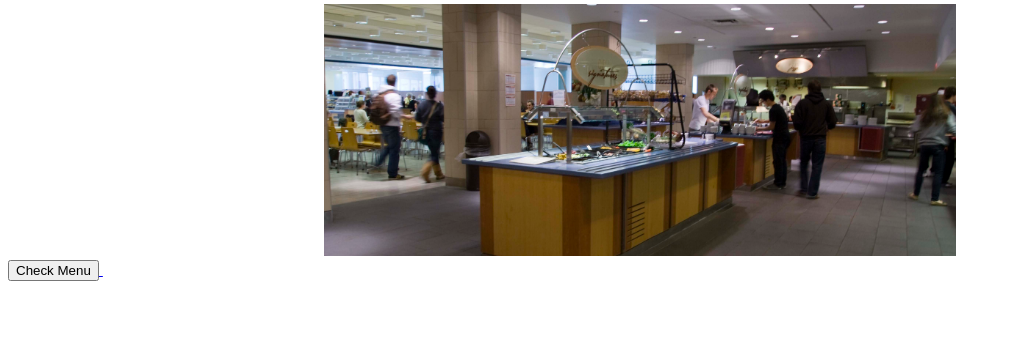
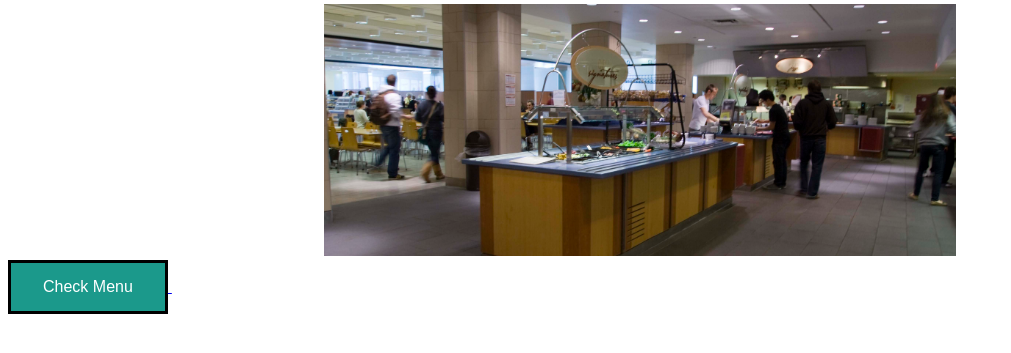
Before and after one commit to MLHDegenerates/DiningHallApp, a Flask app: page /Leonard in a window 1280 px wide. Shown: the part 134-487 px from the top of the page, without its empty margins (0-1011 px from the left). Run offline with Flask 2, Linux system fonts and the light colour scheme.

Commit message:
new css bois

```diff
--- a/app/templates/Leonard.html
+++ b/app/templates/Leonard.html
@@ -11,13 +11,23 @@
     position: relative;
     left: 25%
     }
+    #menu {
+    background-color: #1b998b;
+    border: 3px solid #000000;
+    color: white;
+    padding: 15px 32px;
+    text-align: center;
+    text-decoration: none;
+    display: inline-block;
+    font-size: 16px;
+}
     </style>
 </head>
 
 <body>
 <div><img src="/static/Lenn.jpg"></div>
     <div><a href="https://dining.queensu.ca/wp-content/uploads/2017/11/LeoP3W5.htm">
-        <button type="button">Check Menu</button>
+        <button id="menu">Check Menu</button>
     </a>﻿
 </div>
 </body>
```
